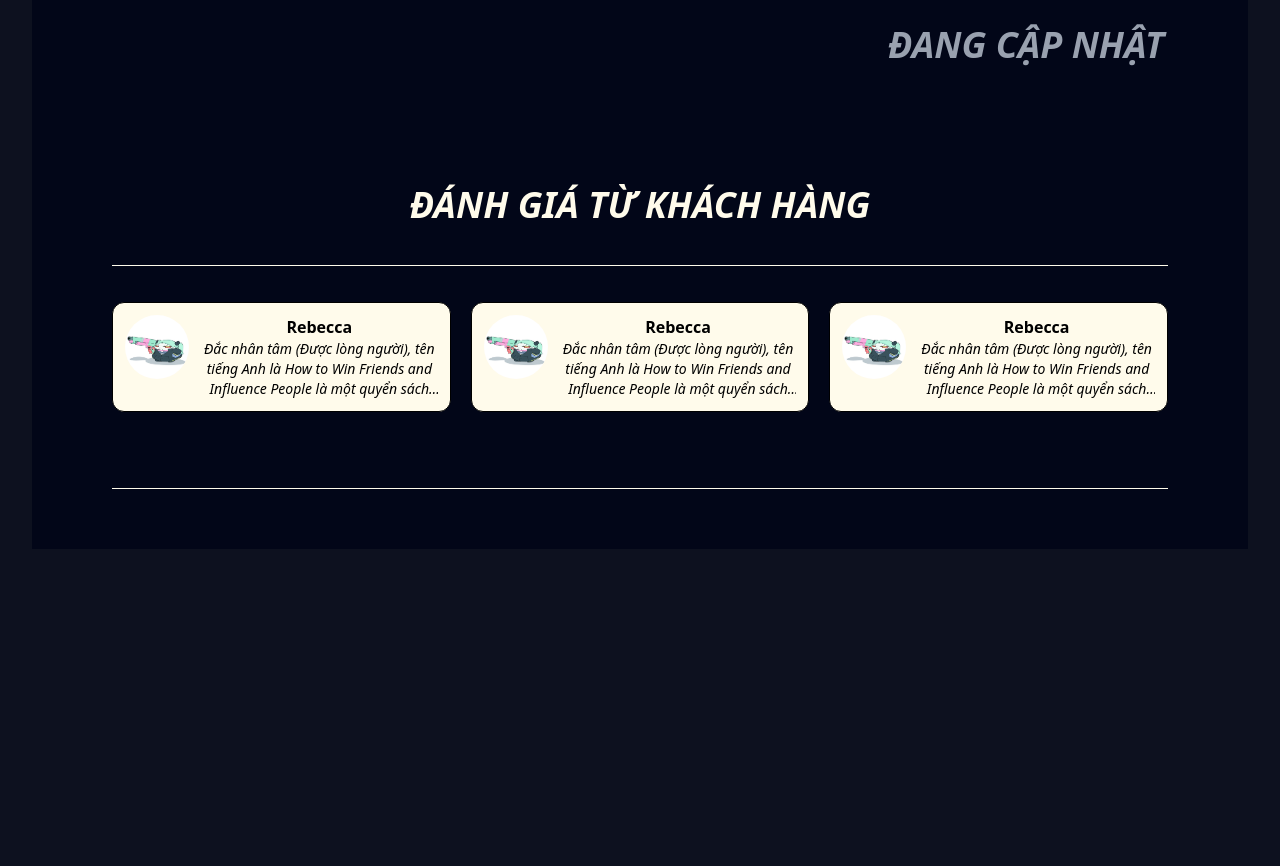
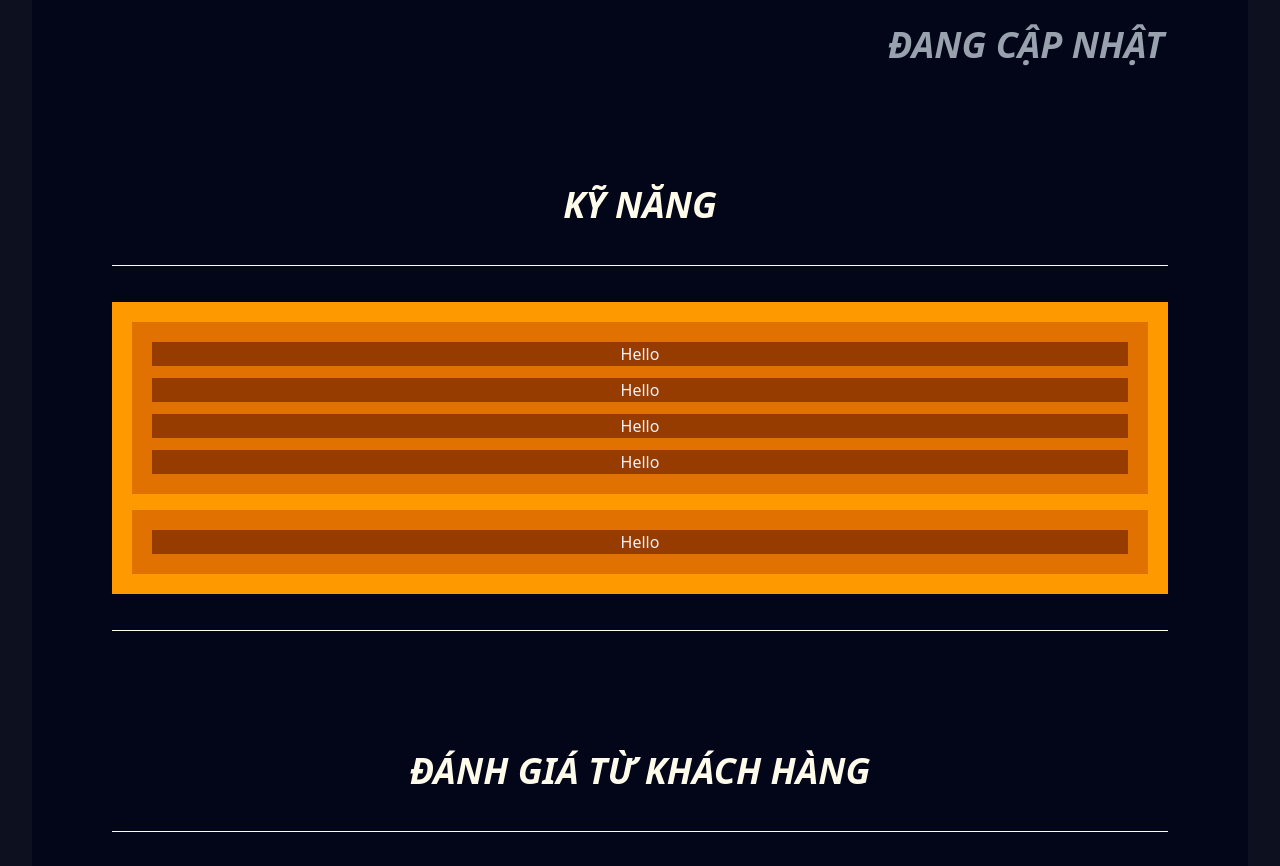
Before and after one commit to duyPOTATO/netlify.test, a React (Vite) app: page / in a window 1280 px wide. Shown: the part 1460-2326 px from the top of the page. Before the commit the page ends 2041 px from the top, so only its background shows below. Built offline with nearby package versions, Linux system fonts and the light colour scheme.

Commit message:
them file skills

```diff
--- a/src/assets/features/final/components/FinalMain.jsx
+++ b/src/assets/features/final/components/FinalMain.jsx
@@ -4,6 +4,7 @@ import FeedbackSection from './feedback';
 // import Contact from './contact';
 // import About from './about';
 import Experience from './experience';
+import Skills from './skills';
 import dupoPreview from '../../../images/this-is-dupo.png';
 import { useState } from 'react';
 import img from '../../../images/login-page.png';
@@ -61,6 +62,7 @@ const FinalMain = () => {
             />
             {/* <About /> */}
             <Experience items={items} />
+            <Skills />
             <FeedbackSection feedbacks={feedbacks} />
             {/* <Contact /> */}
         </div>
--- a/src/assets/features/final/components/skills.jsx
+++ b/src/assets/features/final/components/skills.jsx
@@ -1,7 +1,24 @@
 import React from 'react';
 
 const Skills = () => {
-    return <div>Hello</div>;
+    return (
+        <div className="final-essay-section">
+            <h1 className="final-section-title">Kỹ năng</h1>
+            <div className="final-essay-section__article text-indigo-50">
+                <div className="flex flex-col gap-4 bg-amber-500 p-5">
+                    <div className="flex flex-col gap-3 bg-amber-600 p-5">
+                        <div className="bg-amber-800">Hello</div>
+                        <div className="bg-amber-800">Hello</div>
+                        <div className="bg-amber-800">Hello</div>
+                        <div className="bg-amber-800">Hello</div>
+                    </div>
+                    <div className="bg-amber-600 p-5">
+                        <div className="bg-amber-800">Hello</div>
+                    </div>
+                </div>
+            </div>
+        </div>
+    );
 };
 
 export default Skills;
```
Also changed, not shown: 1 other file (tests, documents, lock files or other folders).
